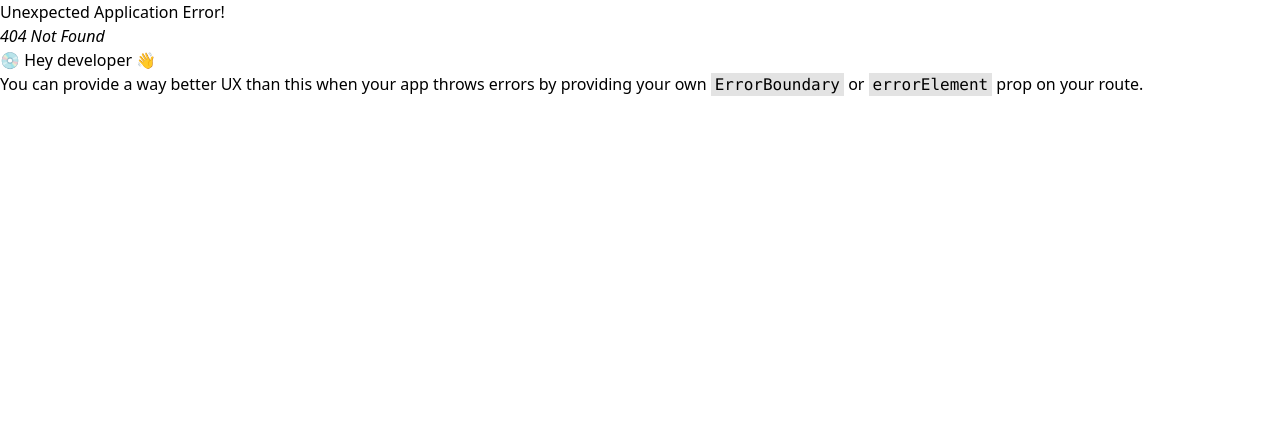
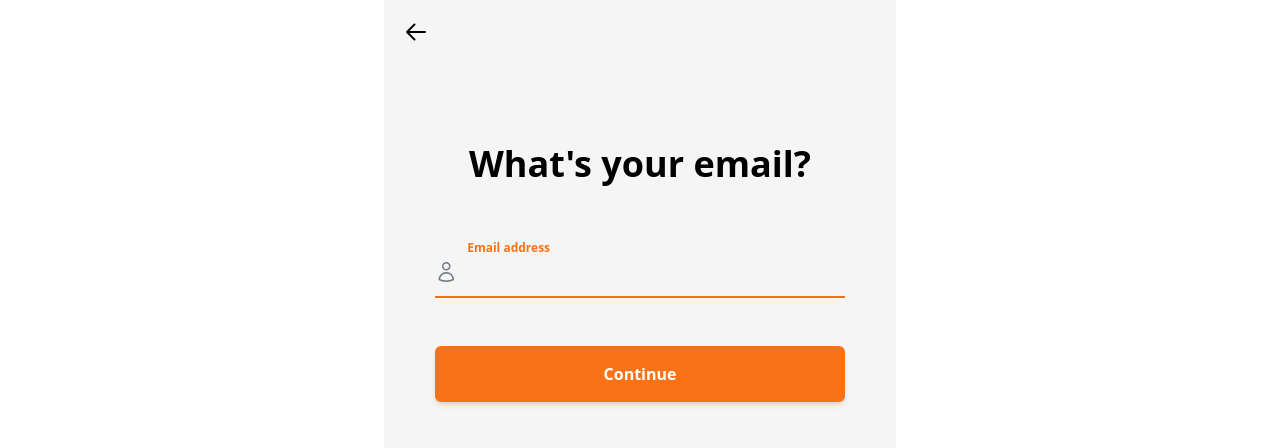
Before and after one commit to mjaliz/langland, a React (Create React App) app: page /sign_up/email in a window 1280 px wide. Before the commit this address had no page. Shown: the top 448 px of the page. Built offline with nearby package versions, Linux system fonts and the light colour scheme.

Commit message:
working on EmailScreen

```diff
--- a/src/components/TextInput.jsx
+++ b/src/components/TextInput.jsx
@@ -1,6 +1,4 @@
 import { useField } from "formik";
-
-import UserIcon from "../icons/UserIcon";
 
 const TextInput = ({ label, ...props }) => {
   const [field, meta] = useField(props);
@@ -9,22 +7,24 @@ const TextInput = ({ label, ...props }) => {
       <div className="relative z-0 group border-b-2 border-primary flex items-center">
         <label
           htmlFor={props.id || props.name}
-          className={`transition absolute -z-10 px-1 top-3 left-7 text-gray font-bold group-focus-within:-translate-y-5 caret-primary group-focus-within:text-sm group-focus-within:text-primary ${
-            meta.value ? "-translate-y-5 text-gray text-sm" : ""
+          className={`transition absolute -z-10 px-1 top-3 left-7 text-gray font-bold group-focus-within:-translate-y-5 caret-primary group-focus-within:text-xs group-focus-within:text-primary ${
+            meta.value ? "-translate-y-5 text-gray text-xs" : ""
           }`}
         >
           {label}
         </label>
-        <UserIcon />
+        {props.icon}
         <input
+          autoFocus
           autoComplete="off"
           {...field}
           {...props}
           className={`w-full mx-auto font-semibold h-12 px-3 bg-inherit outline-none caret-primary autofill:bg-primary`}
         />
+        {field.value && props.button}
       </div>
       {meta.touched && meta.error ? (
-        <p className="text-primary text-left mt-2">{meta.error}</p>
+        <p className="text-error text-left mt-2">{meta.error}</p>
       ) : null}
     </>
   );
--- a/src/components/common/Button.jsx
+++ b/src/components/common/Button.jsx
@@ -1,10 +1,14 @@
 import React from "react";
 
-const Button = ({ type, disabled, text, classes }) => {
-  // return <button className="bg-primary">{text}</button>;
+const Button = ({ onClick, type, disabled, classes, children }) => {
   return (
-    <button className={`${classes}`} type={type} disabled={disabled}>
-      {text}
+    <button
+      onClick={onClick}
+      className={`${classes}`}
+      type={type}
+      disabled={disabled}
+    >
+      {children}
     </button>
   );
 };
--- a/src/icons/UserIcon.jsx
+++ b/src/icons/UserIcon.jsx
@@ -8,7 +8,7 @@ const UserIcon = () => {
       viewBox="0 0 24 24"
       strokeWidth={1.5}
       stroke="currentColor"
-      className="w-6 h-6"
+      className="w-6 h-6 text-gray"
     >
       <path
         strokeLinecap="round"
--- a/src/screens/ChooseLanguageScreen.jsx
+++ b/src/screens/ChooseLanguageScreen.jsx
@@ -17,12 +17,11 @@ const ChooseLanguageScreen = () => {
       </div>
       <div className="flex flex-col items-center mb-6">
         <Link to="/my_languages" className="w-full text-center">
-          <Button
-            text="Choose a language"
-            classes="text-white font-semibold bg-primary h-12 w-[80%] rounded-md shadow-lg"
-          />
+          <Button classes="text-white font-semibold bg-primary h-12 w-[80%] rounded-md shadow-lg">
+            Choose a language
+          </Button>
         </Link>
-        <p className="mt-5 text-sm text-gray">
+        <p className="mt-7 text-sm text-gray">
           Already a LangLand user?{" "}
           <Link to="signin" className="text-black font-bold underline">
             Log in
--- a/src/screens/EmailScreen.jsx
+++ b/src/screens/EmailScreen.jsx
@@ -1,12 +1,65 @@
 import React from "react";
+import { Formik, Form } from "formik";
+import * as Yup from "yup";
 
 import ColContainer from "../components/common/ColContainer";
 import BackButton from "../components/common/BackButton";
+import TextInput from "../components/TextInput";
+import Button from "../components/common/Button";
+
+import xMark from "../icons/x-mark.svg";
+import UserIcon from "../icons/UserIcon";
 
 const EmailScreen = () => {
+  const validationSchema = Yup.object({
+    email: Yup.string()
+      .email()
+      .max(15, "Must be 15 characters or less")
+      .required("Required"),
+  });
   return (
-    <ColContainer>
-      <BackButton />
+    <ColContainer classes="bg-gray-light justify-start relative items-center">
+      <BackButton classes="absolute top-5 left-5" />
+      <div className="mt-36 flex flex-col items-center w-[80%]">
+        <h1 className="text-center text-4xl font-bold mb-16">
+          What's your email?
+        </h1>
+        <Formik
+          initialValues={{
+            email: "",
+          }}
+          validationSchema={validationSchema}
+        >
+          {(formik) => (
+            <Form className="w-full text-center">
+              <TextInput
+                label="Email address"
+                name="email"
+                type="text"
+                icon={<UserIcon />}
+                button={
+                  <Button
+                    onClick={() => formik.resetForm({ values: { email: "" } })}
+                  >
+                    <img src={xMark} alt="x-mark" width={20} />
+                  </Button>
+                }
+              />
+              <Button
+                disabled={!formik.isValid}
+                type="submit"
+                classes={`${
+                  formik.isValid
+                    ? "text-white bg-primary shadow-md"
+                    : "text-gray bg-disabled"
+                } mt-12 w-full h-14 rounded-md font-semibold`}
+              >
+                Continue
+              </Button>
+            </Form>
+          )}
+        </Formik>
+      </div>
     </ColContainer>
   );
 };
--- a/src/screens/FirstNameScreen.jsx
+++ b/src/screens/FirstNameScreen.jsx
@@ -1,22 +1,39 @@
 import React from "react";
+import { useNavigate } from "react-router-dom";
+import { useDispatch } from "react-redux";
 import { Formik, Form } from "formik";
 import * as Yup from "yup";
+
+import { setFirstName } from "../store/slice/signupInfoSlice";
 
 import ColContainer from "../components/common/ColContainer";
 import BackButton from "../components/common/BackButton";
 import TextInput from "../components/TextInput";
 import Button from "../components/common/Button";
 
+import xMark from "../icons/x-mark.svg";
+import UserIcon from "../icons/UserIcon";
+
 const FirstNameScreen = () => {
+  const dispatch = useDispatch();
+  const navigate = useNavigate();
+
   const validationSchema = Yup.object({
     firstName: Yup.string()
       .max(15, "Must be 15 characters or less")
       .required("Required"),
   });
+
+  const handleSubmit = (values) => {
+    dispatch(setFirstName(values.firstName));
+    navigate("/sign_up/email");
+    console.log("form submitted", values);
+  };
   return (
-    <ColContainer classes="bg-gray-light justify-center relative items-center">
+    <ColContainer classes="bg-gray-light justify-start relative items-center">
       <BackButton classes="absolute top-5 left-5" />
-      <h1 className="text-center text-4xl font-bold mb-16 w-[80%]">
+      <div className="mt-36 flex flex-col items-center w-[80%]">
+        <h1 className="text-center text-4xl font-bold mb-16">
           What's your first name?
         </h1>
         <Formik
@@ -24,23 +41,40 @@ const FirstNameScreen = () => {
             firstName: "",
           }}
           validationSchema={validationSchema}
+          onSubmit={handleSubmit}
         >
           {(formik) => (
-          <Form className="w-[80%] text-center">
-            <TextInput label="Name" name="firstName" type="text" />
+            <Form className="w-full text-center">
+              <TextInput
+                label="Name"
+                name="firstName"
+                type="text"
+                icon={<UserIcon />}
+                button={
+                  <Button
+                    onClick={() =>
+                      formik.resetForm({ values: { firstName: "" } })
+                    }
+                  >
+                    <img src={xMark} alt="x-mark" width={20} />
+                  </Button>
+                }
+              />
               <Button
                 disabled={!formik.isValid}
                 type="submit"
-              text="Continue"
                 classes={`${
                   formik.isValid
                     ? "text-white bg-primary shadow-md"
                     : "text-gray bg-disabled"
                 } mt-12 w-full h-14 rounded-md font-semibold`}
-            />
+              >
+                Continue
+              </Button>
             </Form>
           )}
         </Formik>
+      </div>
     </ColContainer>
   );
 };
--- a/src/screens/SignUpScreen.jsx
+++ b/src/screens/SignUpScreen.jsx
@@ -16,15 +16,13 @@ const SignUpScreen = () => {
         Sign up and start learning for free
       </h1>
       <Link to="first_name" className="text-center">
-        <Button
-          text="Sign up with email"
-          classes="text-white font-semibold bg-primary w-[90%] h-12 rounded-md shadow-lg mx-auto"
-        />
+        <Button classes="text-white font-semibold bg-primary w-[90%] h-12 rounded-md shadow-lg mx-auto">
+          Sign up with email
+        </Button>
       </Link>
-      <Button
-        text="More sign up options"
-        classes="font-semibold bg-white w-[90%] h-12 mx-auto rounded-md shadow-md ring-2 ring-gray mt-4"
-      />
+      <Button classes="font-semibold bg-white w-[90%] h-12 mx-auto rounded-md shadow-md ring-2 ring-gray mt-4">
+        More sign up options
+      </Button>
       <p className="mt-8 text-md font-semibold mx-auto">
         Already a LangLand user?{" "}
         <Link to="signin" className="text-black font-bold underline">
--- a/src/store/slice/signupInfoSlice.js
+++ b/src/store/slice/signupInfoSlice.js
@@ -9,6 +9,8 @@ const slice = createSlice({
     pastExperience: "Not much",
     timeGoal: 30,
     age: "18-24",
+    firstName: "",
+    email: "",
   },
   reducers: {
     setTargetLanguage: (signupInfo, action) => {
@@ -26,6 +28,12 @@ const slice = createSlice({
     setAge: (signupInfo, action) => {
       signupInfo.age = action.payload;
     },
+    setFirstName: (signupInfo, action) => {
+      signupInfo.firstName = action.payload;
+    },
+    setEmail: (signupInfo, action) => {
+      signupInfo.email = action.payload;
+    },
   },
 });
 
@@ -35,6 +43,8 @@ export const {
   setPastExperience,
   setTimeGoal,
   setAge,
+  setFirstName,
+  setEmail,
 } = slice.actions;
 
 export default slice.reducer;
```
Also changed, not shown: src/App.js (+6 -1 lines), src/icons/x-mark.svg (added). Lines whose indentation alone changed are shown as unchanged.
